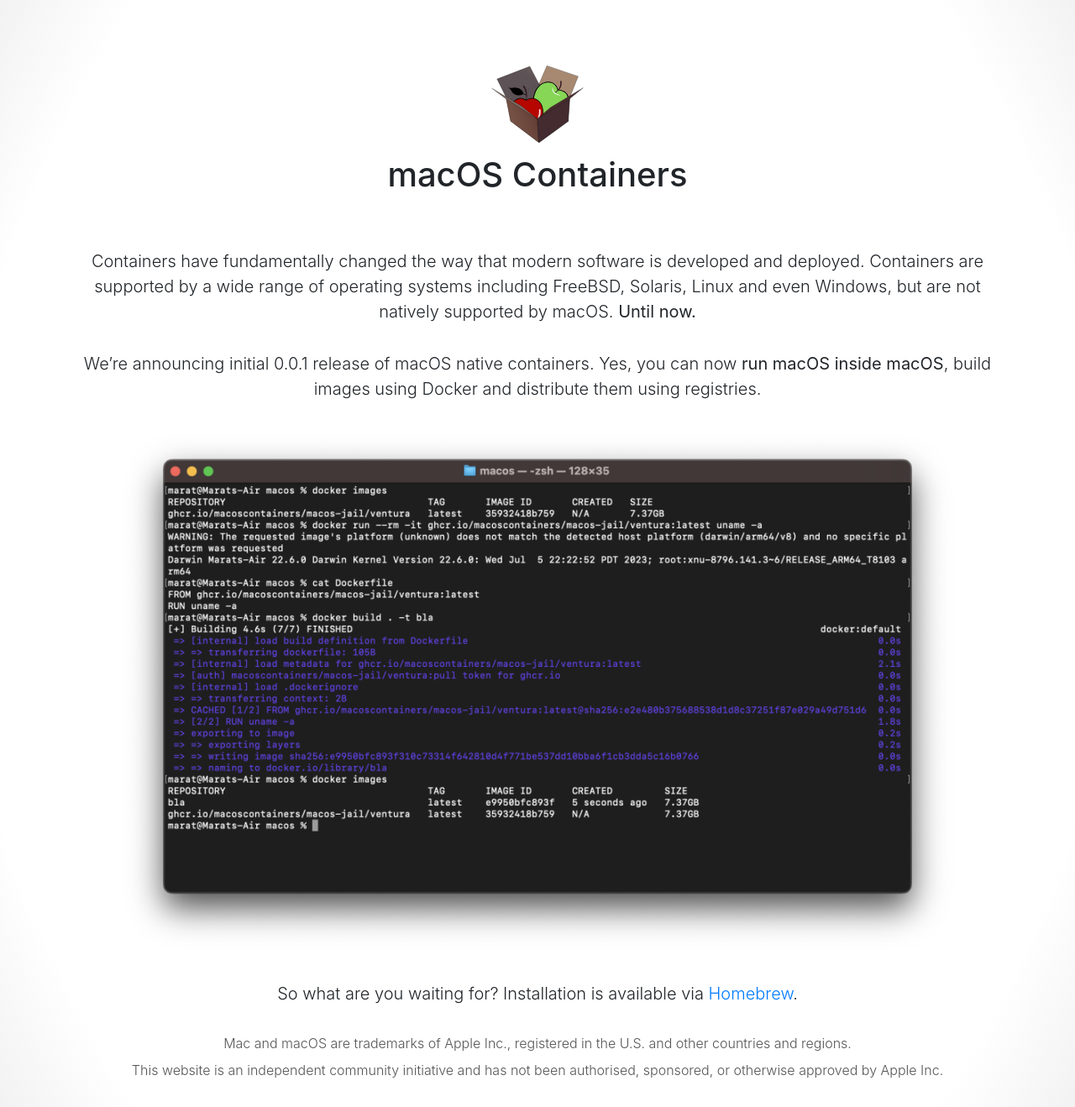
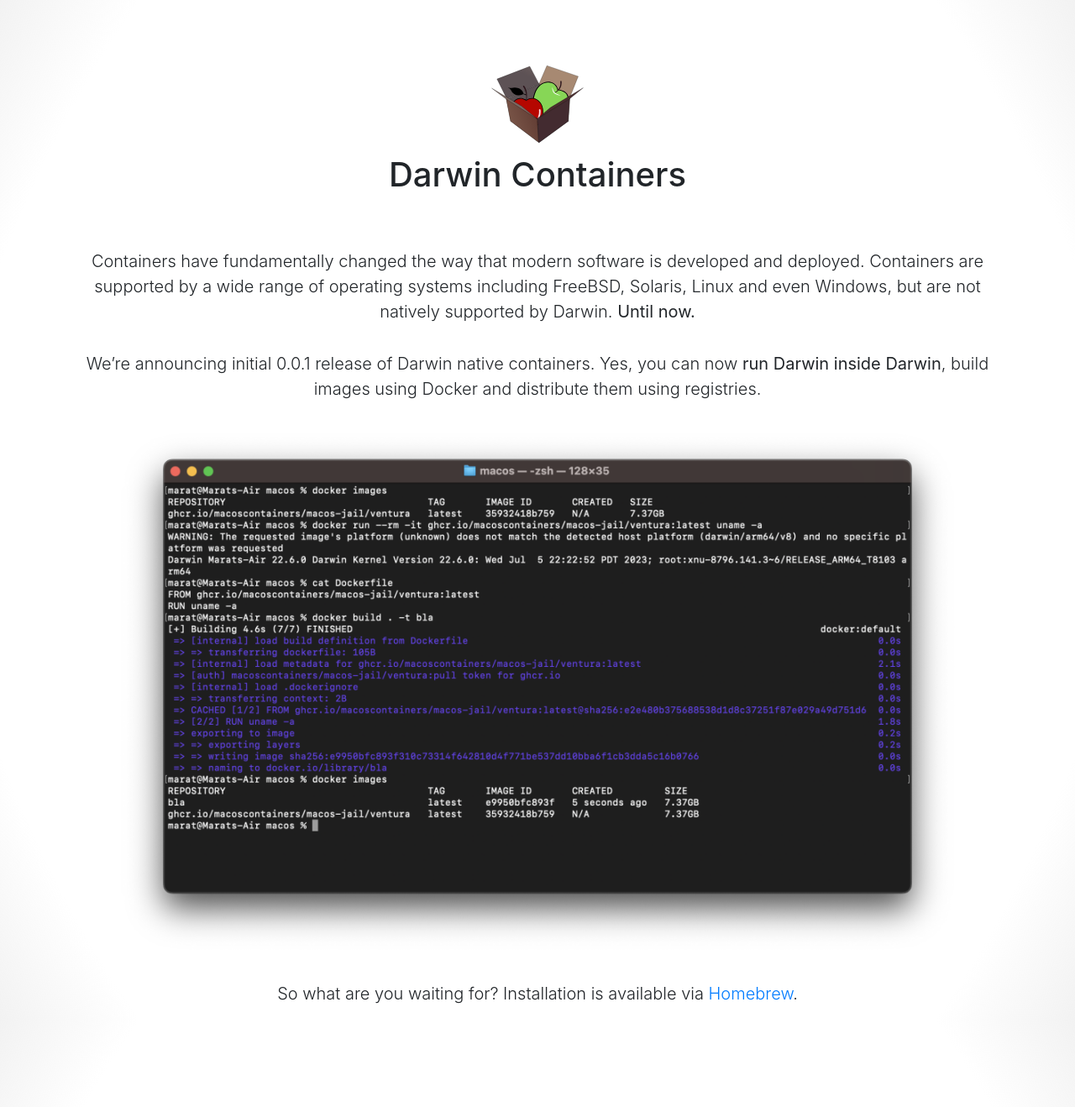
Before and after one commit to darwin-containers/darwin-containers.github.io, a Jekyll site: the page built from index.md, in a window 1280 px wide. Shown: the whole page at 84% size. Built offline with Jekyll 4.4.1, drawn with Linux system fonts in a browser that asks for light colours; nearby versions of some CDN libraries; after the commit the page ends 1214 px from its top, so only the background shows below that.

Commit message:
s/macOS/Darwin/

```diff
--- a/CNAME
+++ /dev/null
@@ -1 +0,0 @@
-macoscontainers.org
--- a/_config.yml
+++ b/_config.yml
@@ -1,8 +1,8 @@
 # Site settings
-title: macOS Containers
-email: contact@macoscontainers.org
-description: macOS Containers
-url: "https://macoscontainers.org"
+title: Darwin Containers
+# email: contact@darwin-containers.org
+description: Darwin Containers
+url: "https://darwin-containers.github.io"
 baseurl: ""
 
 # Build settings
--- a/index.md
+++ b/index.md
@@ -1,23 +1,18 @@
 ---
 layout: home
-title: macOS Containers Initiative
+title: Darwin Containers Initiative
 ---
 
 {::nomarkdown}
-<p class="logo"><img src="{{ "/" | relative_url }}assets/images/favicon.svg" alt="macOS Containers logo"></p>
+<p class="logo"><img src="{{ "/" | relative_url }}assets/images/favicon.svg" alt="Darwin Containers logo"></p>
 {:/}
 
-# macOS Containers
+# Darwin Containers
 
-Containers have fundamentally changed the way that modern software is developed and deployed. Containers are supported by a wide range of operating systems including FreeBSD, Solaris, Linux and even Windows, but are not natively supported by macOS. **Until now.**
+Containers have fundamentally changed the way that modern software is developed and deployed. Containers are supported by a wide range of operating systems including FreeBSD, Solaris, Linux and even Windows, but are not natively supported by Darwin. **Until now.**
 
-We're announcing initial 0.0.1 release of macOS native containers.  Yes, you can now **run macOS inside macOS**, build images using Docker and distribute them using registries.
+We're announcing initial 0.0.1 release of Darwin native containers.  Yes, you can now **run Darwin inside Darwin**, build images using Docker and distribute them using registries.
 
 ![Showcase](assets/images/showcase.png)
 
-So what are you waiting for? Installation is available via [Homebrew](https://github.com/macOScontainers/homebrew-formula#readme).
-
-<div class="footer">
-	<p>Mac and macOS are trademarks of Apple Inc., registered in the U.S. and other countries and regions.</p>
-	<p>This website is an independent community initiative and has not been authorised, sponsored, or otherwise approved by Apple Inc.</p>
-</div>
+So what are you waiting for? Installation is available via [Homebrew](https://github.com/darwin-containers/homebrew-formula#readme).
```
Also changed, not shown: _data/nav.yml (+9 -9 lines), README.md.
